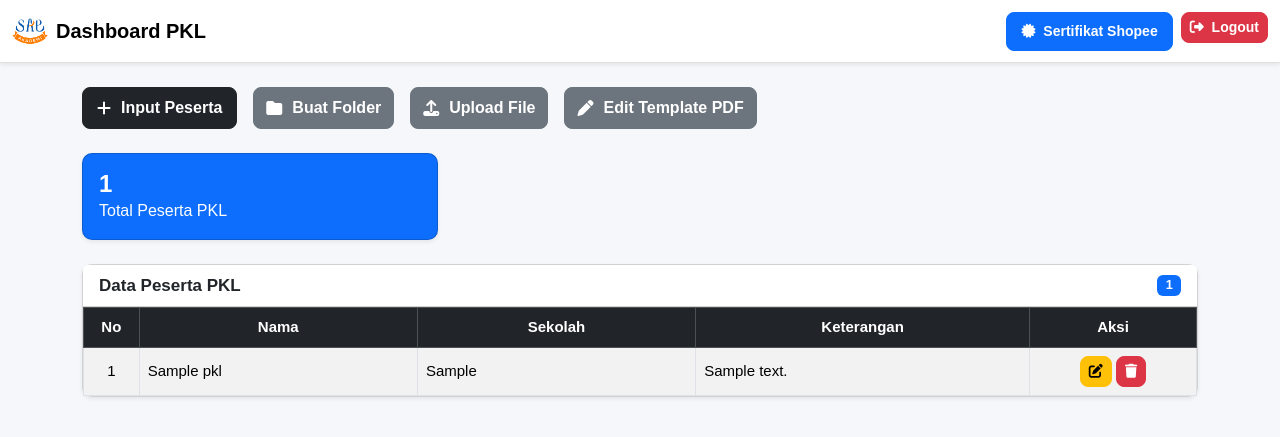
After one commit to hafizhatsallie-a11y/Code-Sertifikat, a PHP site: page /dashboard_sertifikat_pkl.php in a window 1280 px wide. The commit adds this page. Shown: the top 437 px of the page. Run offline with PHP 8.4, Linux system fonts and the light colour scheme; the visitor is signed in with stand-in values (Sample User, id 1); tables that the repository leaves empty or names only in its code hold one stand-in row (values such as "Sample post").

Commit message:
new file

```diff
--- /dev/null
+++ b/css/sertifikat_pkl.css
@@ -0,0 +1,71 @@
+/* Dashboard Sertifikat PKL */
+
+body {
+    background-color: #f5f7fa;
+    font-family: Arial, sans-serif;
+}
+
+.navbar {
+    border-bottom: 1px solid #e0e0e0;
+}
+
+.btn {
+    border-radius: 8px;
+    font-weight: 600;
+}
+
+.btn-dark,
+.btn-primary {
+    padding: 8px 14px;
+}
+
+.container .card {
+    border-radius: 10px;
+}
+
+.card-header {
+    font-size: 17px;
+}
+
+.table {
+    font-size: 15px;
+}
+
+.table thead th {
+    text-align: center;
+}
+
+.table tbody td {
+    vertical-align: middle;
+}
+
+.table tbody td:nth-child(1),
+.table tbody td:nth-child(5) {
+    text-align: center;
+}
+
+.shadow-sm {
+    box-shadow: 0 2px 6px rgba(0,0,0,0.08);
+}
+
+/* Ringkasan kartu */
+.p-3 {
+    border-radius: 10px;
+}
+
+/* Button action dashboard */
+.d-flex.gap-3 .btn {
+    display: flex;
+    align-items: center;
+    gap: 6px;
+}
+
+/* Hover */
+.table tbody tr:hover {
+    background-color: #eaf3ff;
+}
+
+.btn-warning,
+.btn-danger {
+    padding: 4px 8px;
+}
--- /dev/null
+++ b/dashboard_sertifikat_pkl.php
@@ -0,0 +1,176 @@
+<?php
+session_start();
+include 'koneksi.php';
+
+// Cek login
+if (!isset($_SESSION['admin_logged_in'])) {
+    header('Location: login_admin.php');
+    exit;
+}
+
+// Handle logout
+if (isset($_GET['logout'])) {
+    session_destroy();
+    header('Location: login_admin.php');
+    exit;
+}
+
+// Ambil data peserta dengan prepared statement
+$stmt = mysqli_prepare($koneksi, "SELECT id, nama, sekolah, keterangan FROM peserta_pkl ORDER BY id DESC");
+mysqli_stmt_execute($stmt);
+$result = mysqli_stmt_get_result($stmt);
+$peserta = mysqli_fetch_all($result, MYSQLI_ASSOC);
+mysqli_stmt_close($stmt);
+
+// Hitung total
+$total = count($peserta);
+?>
+
+<!DOCTYPE html>
+<html lang="id">
+
+<head>
+    <meta charset="UTF-8">
+    <meta name="viewport" content="width=device-width, initial-scale=1.0">
+    <title>Dashboard Sertifikat PKL - SAE Digital Akademi</title>
+    <link rel="icon" type="image/x-icon" href="foto/logo sae.png">
+    <link href="https://cdn.jsdelivr.net/npm/bootstrap@5.3.8/dist/css/bootstrap.min.css" rel="stylesheet">
+    <link rel="stylesheet" href="https://cdnjs.cloudflare.com/ajax/libs/font-awesome/6.5.0/css/all.min.css">
+    <script src="https://cdn.jsdelivr.net/npm/bootstrap@5.3.8/dist/js/bootstrap.bundle.min.js"></script>
+    <link rel="stylesheet" href="css/sertifikat_pkl.css?v=<?php echo time(); ?>">
+</head>
+
+<body>
+
+    <!-- Navbar -->
+    <nav class="navbar navbar-expand-lg navbar-light bg-white shadow-sm">
+        <div class="container-fluid">
+            <a class="navbar-brand d-flex align-items-center" href="dashboard_sertifikat_pkl.php">
+                <img src="foto/logo sae.png" alt="Logo" width="36" height="36" class="me-2 rounded-circle">
+                <span class="fw-bold">Dashboard PKL</span>
+            </a>
+
+            <button class="navbar-toggler" type="button" data-bs-toggle="collapse" data-bs-target="#navbarNav">
+                <span class="navbar-toggler-icon"></span>
+            </button>
+
+            <div class="collapse navbar-collapse" id="navbarNav">
+                <ul class="navbar-nav ms-auto">
+                    <li class="nav-item me-2">
+                        <a class="btn btn-sm btn-primary" href="admin_batch.php">
+                            <i class="fas fa-certificate me-1"></i> Sertifikat Shopee
+                        </a>
+                    </li>
+                    <li class="nav-item">
+                        <a class="btn btn-sm btn-danger" href="?logout=1">
+                            <i class="fas fa-sign-out-alt me-1"></i> Logout
+                        </a>
+                    </li>
+                </ul>
+            </div>
+        </div>
+    </nav>
+
+    <div class="container mt-4">
+
+        <!-- Menu Action -->
+        <div class="d-flex gap-3 mb-4 flex-wrap">
+            <a class="btn btn-dark" href="input_peserta_pkl.php">
+                <i class="fas fa-plus me-1"></i> Input Peserta
+            </a>
+            <a class="btn btn-secondary" href="#" onclick="alert('Fitur ini sedang dikembangkan')">
+                <i class="fas fa-folder me-1"></i> Buat Folder
+            </a>
+            <a class="btn btn-secondary" href="#" onclick="alert('Fitur ini sedang dikembangkan')">
+                <i class="fas fa-upload me-1"></i> Upload File
+            </a>
+            <a class="btn btn-secondary" href="#" onclick="alert('Fitur ini sedang dikembangkan')">
+                <i class="fas fa-pen me-1"></i> Edit Template PDF
+            </a>
+        </div>
+
+        <!-- Ringkasan Stats -->
+        <div class="row mb-4">
+            <div class="col-md-4">
+                <div class="card bg-primary text-white shadow-sm">
+                    <div class="card-body">
+                        <h4 class="card-title fw-bold mb-0"><?php echo $total; ?></h4>
+                        <p class="card-text mb-0">Total Peserta PKL</p>
+                    </div>
+                </div>
+            </div>
+        </div>
+
+        <!-- Tabel Data -->
+        <div class="card shadow-sm">
+            <div class="card-header bg-white fw-bold d-flex justify-content-between align-items-center">
+                <span>Data Peserta PKL</span>
+                <span class="badge bg-primary"><?php echo $total; ?></span>
+            </div>
+            <div class="card-body p-0">
+                <div class="table-responsive">
+                    <table class="table table-striped table-bordered mb-0">
+                        <thead class="table-dark">
+                            <tr>
+                                <th style="width: 5%">No</th>
+                                <th style="width: 25%">Nama</th>
+                                <th style="width: 25%">Sekolah</th>
+                                <th style="width: 30%">Keterangan</th>
+                                <th style="width: 15%">Aksi</th>
+                            </tr>
+                        </thead>
+                        <tbody>
+                            <?php
+                            if (count($peserta) > 0) {
+                                $no = 1;
+                                foreach ($peserta as $p):
+                            ?>
+                                <tr>
+                                    <td><?php echo $no++; ?></td>
+                                    <td><?php echo htmlspecialchars($p['nama']); ?></td>
+                                    <td><?php echo htmlspecialchars($p['sekolah']); ?></td>
+                                    <td><?php echo htmlspecialchars($p['keterangan']); ?></td>
+                                    <td>
+                                        <a href="edit_peserta.php?id=<?php echo urlencode($p['id']); ?>" class="btn btn-sm btn-warning" title="Edit">
+                                            <i class="fas fa-edit"></i>
+                                        </a>
+                                        <a href="hapus_peserta.php?id=<?php echo urlencode($p['id']); ?>" class="btn btn-sm btn-danger" title="Hapus" onclick="return confirm('Apakah Anda yakin ingin menghapus data ini?')">
+                                            <i class="fas fa-trash"></i>
+                                        </a>
+                                    </td>
+                                </tr>
+                            <?php
+                                endforeach;
+                            } else {
+                            ?>
+                                <tr>
+                                    <td colspan="5" class="text-center text-muted py-4">
+                                        <i class="fas fa-inbox me-2"></i> Tidak ada data peserta
+                                    </td>
+                                </tr>
+                            <?php
+                            }
+                            ?>
+                        </tbody>
+                    </table>
+                </div>
+            </div>
+        </div>
+
+    </div>
+
+    <script>
+        // Auto-hide alerts after 5 seconds
+        document.addEventListener('DOMContentLoaded', function() {
+            const alerts = document.querySelectorAll('.alert');
+            alerts.forEach(alert => {
+                setTimeout(() => {
+                    alert.style.display = 'none';
+                }, 5000);
+            });
+        });
+    </script>
+
+</body>
+
+</html>
```
Also changed, not shown: admin_batch.php (+118 -57 lines), css/input_peserta.css (added, +71 -0 lines), input_peserta_pkl.php (added, +124 -0 lines).
